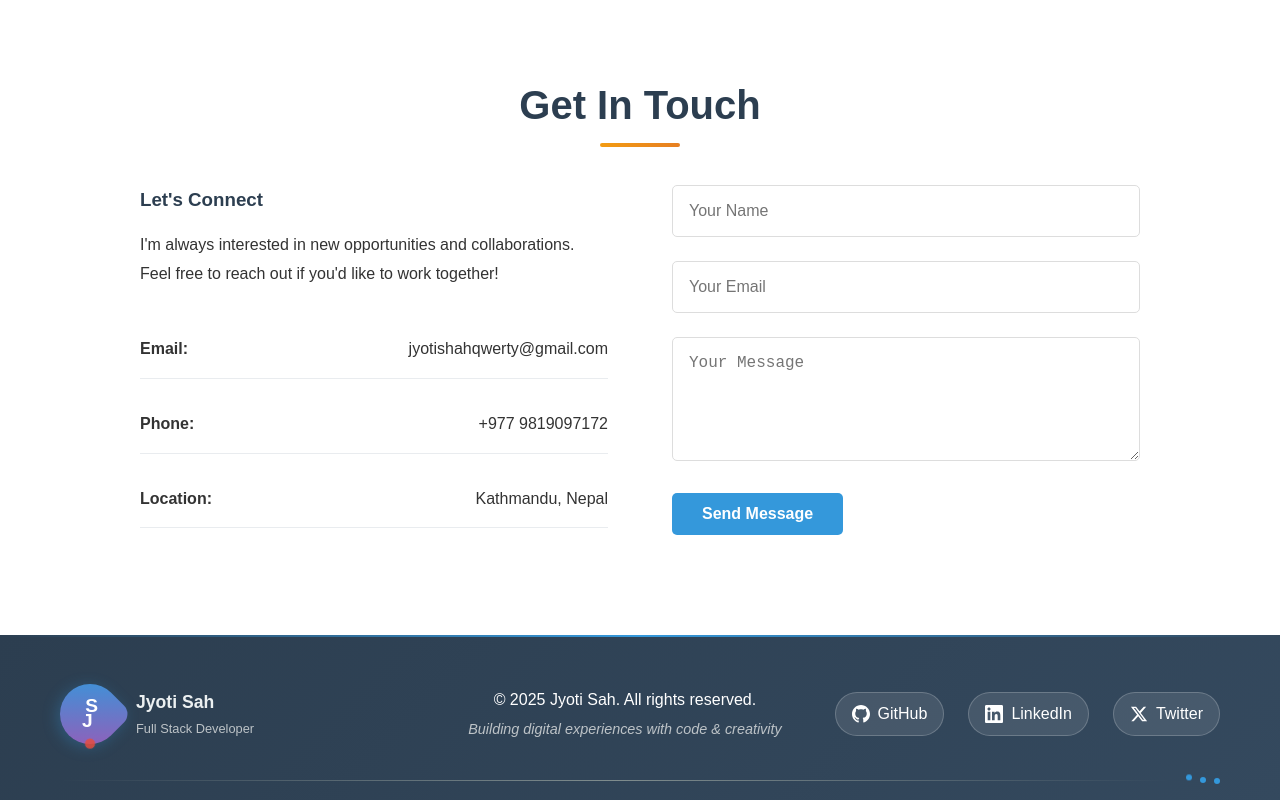
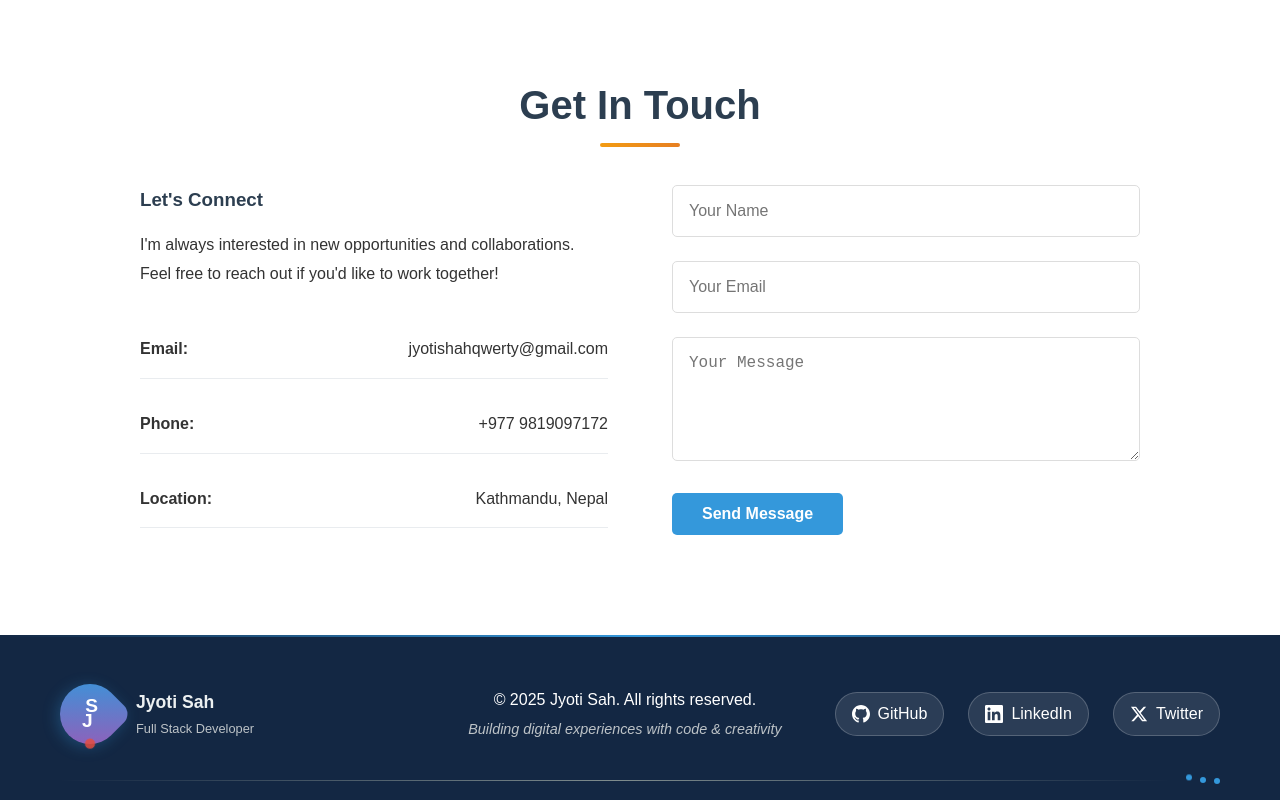
Before and after one commit to zotee/profile, a React (Vite) app: page / in a window 1280 px wide. Shown: the part 3189-3989 px from the top of the page. Built offline with nearby package versions, Linux system fonts and the light colour scheme.

Commit message:
day 3 minor changes in every pages

```diff
--- a/src/components/Footer/Footer.css
+++ b/src/components/Footer/Footer.css
@@ -1,6 +1,6 @@
 /* src/components/Footer.css */
 .footer {
-  background: linear-gradient(135deg, rgba(44, 62, 80, 1) 0%, rgba(52, 73, 94, 1) 100%);
+  background: #132743;
   color: white;
   padding: 3rem 0 1rem;
   position: relative;
--- a/src/components/Header/header.css
+++ b/src/components/Header/header.css
@@ -14,7 +14,7 @@
 .header.menu-open {
   background: rgba(19, 39, 67, 0.98);
   backdrop-filter: blur(15px);
-  box-shadow: 0 5px 30px rgba(0, 0, 0, 0.2);
+  /* box-shadow: 0 5px 30px rgba(0, 0, 0, 0.2); */
   border-bottom: 1px solid rgba(255, 255, 255, 0.1);
 }
 
```
